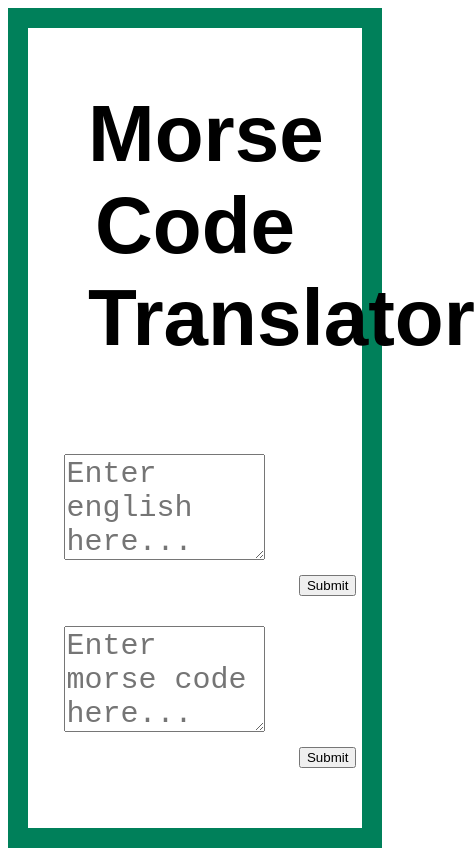
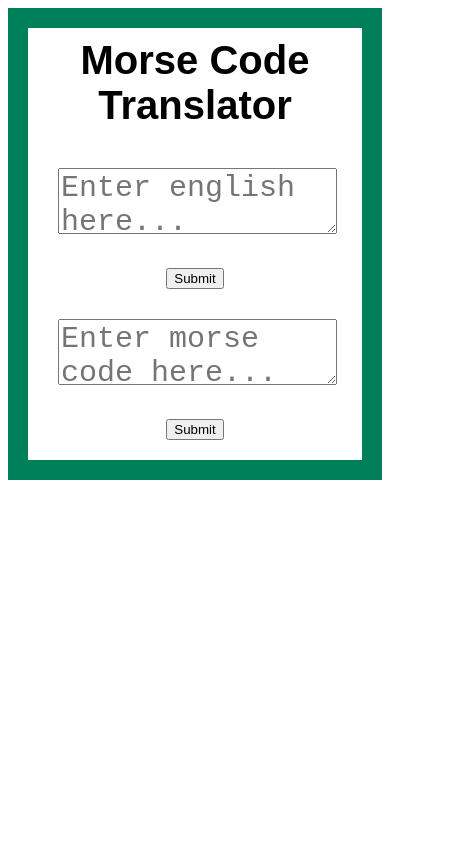
Before and after one commit to alijohnson873/Morse-Code, a website: page index.html in a window 390 px wide. Shown: the whole page, 475 px wide, since content can reach past the window. Drawn offline with Linux system fonts and the light colour scheme.

Commit message:
added media query

```diff
--- a/main.css
+++ b/main.css
@@ -19,3 +19,22 @@ textarea {
   font-size: 30px;
   margin: 30px;
 }
+
+@media only screen and (max-width: 600px) {
+  h1 {
+    font-size: 40px;
+    margin: 10px;
+  }
+
+  textarea {
+    width: 70vw;
+    height: 60px;
+    font-size: 30px;
+    margin: 30px;
+  }
+
+  #translationOutput {
+    font-size: 40px;
+    margin: 20px;
+  }
+}
```
Also changed, not shown: index.html (+0 -2 lines), 1 other file.
